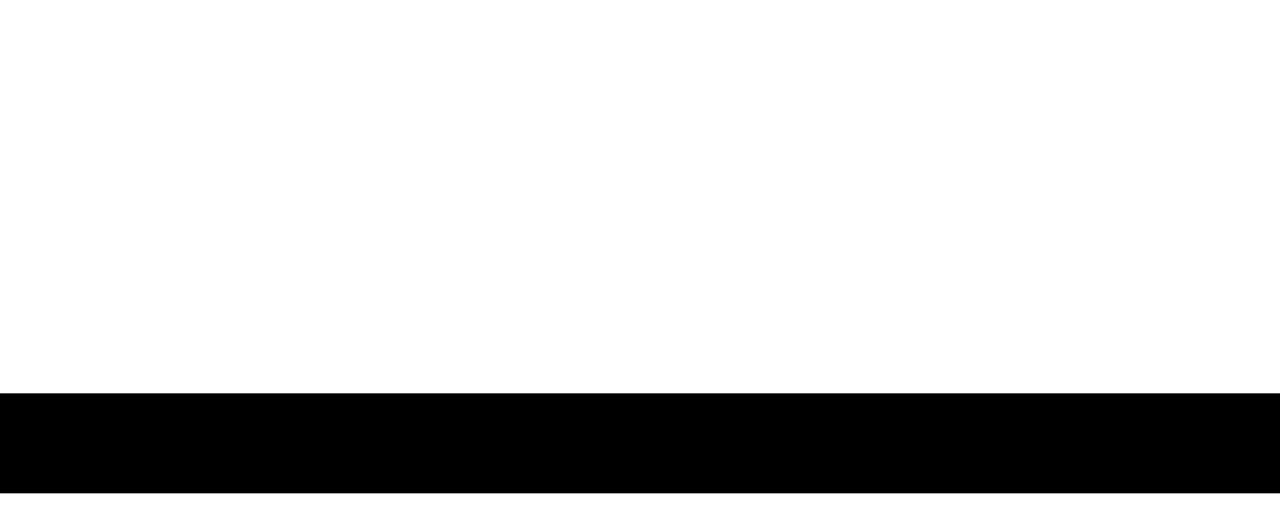
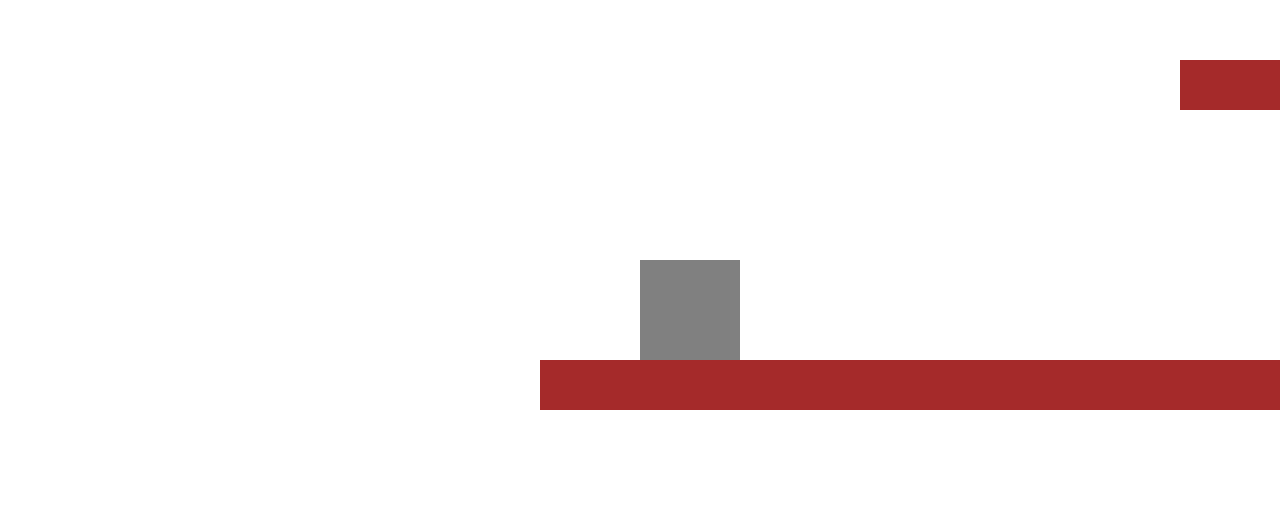
Before and after one commit to seasaltsaige/physics-engine, a plain HTML site: page index.html in a window 1280 px wide. Shown: the part 140-672 px from the top of the page. Drawn offline with Linux system fonts and the light colour scheme.

Commit message:
lots -- working on collision

```diff
--- a/Engine/Classes/GameManager.js
+++ b/Engine/Classes/GameManager.js
@@ -1,4 +1,6 @@
 class GameManager {
+
+  static screenPos = { x: 0, y: 0 };
 
   /**
    * @type {GameObject[]}
@@ -8,25 +10,76 @@ class GameManager {
    * @type {CanvasRenderingContext2D}
    */
   static ctx;
+  /**
+   * @type {number}
+   */
+  static width;
+  /**
+ * @type {number}
+ */
+  static height;
+
+  static nextId = 1;
 
   /**
    *
    * @param {GameObject} object
    */
   static addObject(object) {
+    object.id = this.nextId;
+    this.nextId++;
+
     this.objects.push(object);
+    this.sort();
+  }
+
+  static sort() {
+    this.objects.sort((a, b) => a.z_index > b.z_index);
+  }
+
+  /**
+   *
+   * @param {number} x
+   * @param {number} y
+   */
+  static updateScreenPos(x, y) {
+    this.screenPos = { x, y };
   }
 
   static render() {
-    GameManager.ctx.clearRect(0, 0, this.ctx.canvas.width, this.ctx.canvas.height);
 
-    for (const object of this.objects) {
-      object.onRender();
+    GameManager.ctx.clearRect(0, 0, GameManager.ctx.canvas.width, GameManager.ctx.canvas.height);
+
+    const playerObject = GameManager.objects.find(v => v.id == 1);
+    // console.log(playerObject)
+
+    const dist_x = ((GameManager.width / 2) - playerObject.x);
+    const dist_y = ((GameManager.height / 2) - playerObject.y);
+    // Lock camera to "player"
+    GameManager.updateScreenPos(
+      dist_x, dist_y
+    );
 
 
 
+    for (const object of GameManager.objects) {
+      object.onRender();
+
+      object.screen_x = object.x + GameManager.screenPos.x;
+      object.screen_y = object.y + GameManager.screenPos.y;
+
       GameManager.ctx.fillStyle = object.color;
-      GameManager.ctx.fillRect(object.x, object.y, object.width, object.height);
+
+      GameManager.ctx.beginPath();
+      GameManager.ctx.moveTo(object.screen_x, object.screen_y);
+
+      GameManager.ctx.lineTo(object.screen_x, object.screen_y + object.height);
+      GameManager.ctx.lineTo(object.screen_x + object.width, object.screen_y + object.height);
+      GameManager.ctx.lineTo(object.screen_x + object.width, object.screen_y);
+      GameManager.ctx.lineTo(object.screen_x, object.screen_y);
+
+      GameManager.ctx.closePath();
+      GameManager.ctx.fill();
 
     }
   }
--- a/Engine/Classes/Objects/Object.js
+++ b/Engine/Classes/Objects/Object.js
@@ -1,18 +1,51 @@
 class GameObject {
 
+  /** @type {number} */
   x;
+  /** @type {number} */
   y;
+  /** @type {number} */
   width;
+  /** @type {number} */
   height;
+  /** @type {number} */
   color;
   velocity = new Velocity(0, 0);
+  /** @type {number} */
+  z_index;
 
-  constructor(x, y, width, height, color) {
+  /**
+   * @type {number}
+   */
+  screen_x;
+  /**
+   * @type {number}
+   */
+  screen_y;
+
+  /** @type {number} */
+  id;
+
+  /** @type {Script[]}*/
+  scripts = [];
+
+  constructor({ x, y, width, height, z_index, color }) {
     this.x = x;
     this.y = y;
     this.width = width;
     this.height = height;
+    this.z_index = z_index;
     this.color = color;
+  }
+
+  /**
+   * @param {Script[]} scripts
+   */
+  appendScripts(scripts) {
+    scripts.forEach((s) => {
+      this.scripts.push(s);
+      s.onLoad();
+    });
   }
 
   onLoad() {
@@ -20,7 +53,17 @@ class GameObject {
   }
 
   onRender() {
-
+    for (const s of this.scripts) {
+      s.run();
+    }
+  }
+  /**
+   * @template {Script} T
+   * @param {T} scriptType
+   * @returns {T | null}
+   */
+  getScript(scriptType) {
+    return this.scripts.find(v => (v instanceof scriptType)) || null;
   }
 
 }
--- a/Engine/Classes/Objects/Square.js
+++ b/Engine/Classes/Objects/Square.js
@@ -1,17 +1,12 @@
 class Square extends GameObject {
 
-  /**
-   * @type {RigidBody | undefined}
-   */
-  rigidBody;
-
-  constructor(x, y, width, height, color) {
-    super(x, y, width, height, color);
+  constructor({ x, y, width, height, z_index, color }) {
+    super({ x, y, width, height, z_index, color });
   }
 
+
   onRender() {
-    if (this.rigidBody !== undefined)
-      this.rigidBody.run();
+    super.onRender();
   }
 
 }
--- /dev/null
+++ b/Engine/Classes/Scripts/Collider.js
@@ -0,0 +1,66 @@
+class Collider extends Script {
+  /**
+    * @param {GameObject} parent
+    */
+  constructor(parent) {
+    super(parent);
+  }
+
+  run() { }
+
+
+  /**
+   *
+   * @param {GameObject} parent
+   * @param {GameObject} obj
+   */
+  getDistCollisions(parent, obj) {
+
+    const dist_x_left = parent.x + parent.width - obj.x;
+
+    const dist_x_right = obj.x + obj.width - parent.x;
+
+    console.log(dist_x_left, dist_x_right)
+
+  }
+
+
+  collisionCheck() {
+    const gameObjects = GameManager.objects.filter((ob) => ob.id !== this.parent.id).filter(obj => obj.scripts.find(v => v instanceof Collider));
+    const parent = this.parent;
+    /**
+     * @type {RigidBody | null}
+     */
+    const rigidbody = this.parent.getScript(RigidBody);
+
+    for (const obj of gameObjects) {
+      console.log(this.getDistCollisions({
+        x: parent.velocity.x === Math.abs(parent.velocity.x) ? 1 : -1,
+        y: parent.velocity.y === Math.abs(parent.velocity.y) ? 1 : -1,
+      }, parent, obj));
+
+      // gotta decide which type to do
+      // if the body is "above" and fully "inbetween" the obj do y otherwise x?
+      if (
+        parent.y + parent.height >= obj.y &&
+        parent.y <= obj.y + obj.height
+        // x range
+        && (parent.x + parent.width >= obj.x)
+        && (parent.x <= obj.x + obj.width)
+      ) {
+        if (parent.velocity.y !== Math.abs(parent.velocity.y)) {
+          parent.velocity.set(parent.velocity.x, 0);
+          parent.y = obj.y + obj.height;
+        } else {
+          parent.velocity.set(parent.velocity.x, 0);
+          parent.y -= (parent.y + parent.height - obj.y);
+          rigidbody.isGrounded = true;
+        }
+      }
+
+
+
+    }
+  }
+
+}
--- /dev/null
+++ b/Engine/Classes/Scripts/Player.js
@@ -0,0 +1,44 @@
+class Player extends Script {
+
+  keymap = {};
+
+  constructor(parent) {
+    super(parent);
+  }
+
+  onLoad() {
+    /**
+     *
+     * @param {KeyboardEvent} event
+     */
+    window.onkeydown = (event) => {
+      this.keymap[event.key] = true;
+      if (this.keymap[" "]) {
+        /**
+         * @type {RigidBody | null}
+         */
+        const rigidbody = this.parent.getScript(RigidBody);
+        console.log(rigidbody.isGrounded);
+        if (rigidbody.isGrounded) {
+          // this.parent.y += 2;
+          this.parent.velocity.add(0, -15);
+          rigidbody.isGrounded = false;
+        }
+      }
+
+      if (this.keymap["d"]) {
+        this.parent.velocity.add(2, 0);
+      }
+
+      if (event.key === "a") {
+        this.parent.velocity.add(-2, 0);
+      }
+    }
+
+    window.onkeyup = (ev) => {
+      this.keymap[ev.key] = false;
+    }
+
+
+  }
+}
--- a/Engine/Classes/Scripts/RigidBody.js
+++ b/Engine/Classes/Scripts/RigidBody.js
@@ -1,7 +1,12 @@
 class RigidBody extends Script {
 
   gravityStrength = 0.5;
+  isGrounded = false;
+  friction = 0.97;
 
+  /**
+   * @param {GameObject} parent
+   */
   constructor(parent) {
     super(parent);
   }
@@ -9,6 +14,19 @@ class RigidBody extends Script {
   run() {
     this.parent.velocity.add(0, this.gravityStrength);
     this.parent.y += this.parent.velocity.y;
+    this.parent.x += this.parent.velocity.x;
+
+    /**
+     * @type {Collider | null}
+     */
+    const collider = this.parent.getScript(Collider);
+    if (collider !== null) {
+      collider.collisionCheck();
+    }
+
+    this.parent.velocity.x *= this.friction;
+    if (Math.abs(this.parent.velocity.x) < 0.01) this.parent.velocity.x = 0;
+
   }
 
 }
--- a/Engine/Classes/Scripts/Script.js
+++ b/Engine/Classes/Scripts/Script.js
@@ -10,6 +10,6 @@ class Script {
     this.parent = parent;
   }
 
-  run() {
-  }
+  run() { }
+  onLoad() { }
 }
--- a/Engine/index.js
+++ b/Engine/index.js
@@ -5,27 +5,62 @@ window.onload = () => {
   const Window = document.getElementsByTagName("canvas")[0];
   Window.width = window.outerWidth;
   Window.height = window.outerHeight;
-  console.log(Window)
+
   const ctx = Window.getContext("2d");
 
-  const block = new Square(100, 100, 100, 100, "black");
-  block.rigidBody = new RigidBody(block);
-  block.rigidBody.gravityStrength
-  const floor = new Square(0, Window.height * 2 / 3, Window.width, 100);
+  const block = new Square({
+    x: 100,
+    y: 100,
+    width: 100,
+    height: 100,
+    z_index: 100,
+    color: "grey"
+  });
+
+  block.appendScripts([
+    new RigidBody(block),
+    new Collider(block),
+    new Player(block),
+  ]);
+
+  const floor = new Square({
+    x: 0,
+    y: Window.height * 2 / 3 - 50,
+    width: Window.width,
+    height: 50,
+    z_index: 1,
+    color: "brown"
+  });
+
+  floor.appendScripts([
+    new Collider(floor),
+  ]);
+
+  const floor2 = new Square({
+    x: Window.width / 2,
+    y: Window.height * 2 / 3 - 350,
+    height: 50,
+    width: 300,
+    z_index: 1,
+    color: "brown",
+  });
+  floor2.appendScripts([
+    new Collider(floor2),
+  ]);
 
   GameManager.ctx = ctx;
-
-  console.log(block);
+  GameManager.width = Window.width;
+  GameManager.height = Window.height;
   GameManager.addObject(block);
   GameManager.addObject(floor);
+  GameManager.addObject(floor2);
+
   renderLoop();
-
 }
 
 
 function renderLoop() {
   setInterval(() => {
-    console.log(GameManager.objects[0]);
     GameManager.render();
-  }, 40);
+  }, 10);
 }
--- a/index.html
+++ b/index.html
@@ -1,5 +1,6 @@
 <!DOCTYPE html>
 <html lang="en">
+
 <head>
   <meta charset="UTF-8">
   <meta http-equiv="X-UA-Compatible" content="IE=edge">
@@ -7,6 +8,7 @@
   <title>Game Engine</title>
   <link rel="stylesheet" href="./index.css">
 </head>
+
 <body>
   <canvas></canvas>
 </body>
@@ -15,6 +17,8 @@
 <script src="./Engine/Classes/Texture/Texture.js" defer></script>
 <script src="./Engine/Classes/Scripts/Script.js" defer></script>
 <script src="./Engine/Classes/Scripts/RigidBody.js" defer></script>
+<script src="./Engine/Classes/Scripts/Collider.js" defer></script>
+<script src="./Engine/Classes/Scripts/Player.js" defer></script>
 
 <script src="./Engine/Classes/Util/Velocity.js" defer></script>
 
```
Also changed, not shown: Engine/Classes/Util/Velocity.js (+21 -0 lines).
